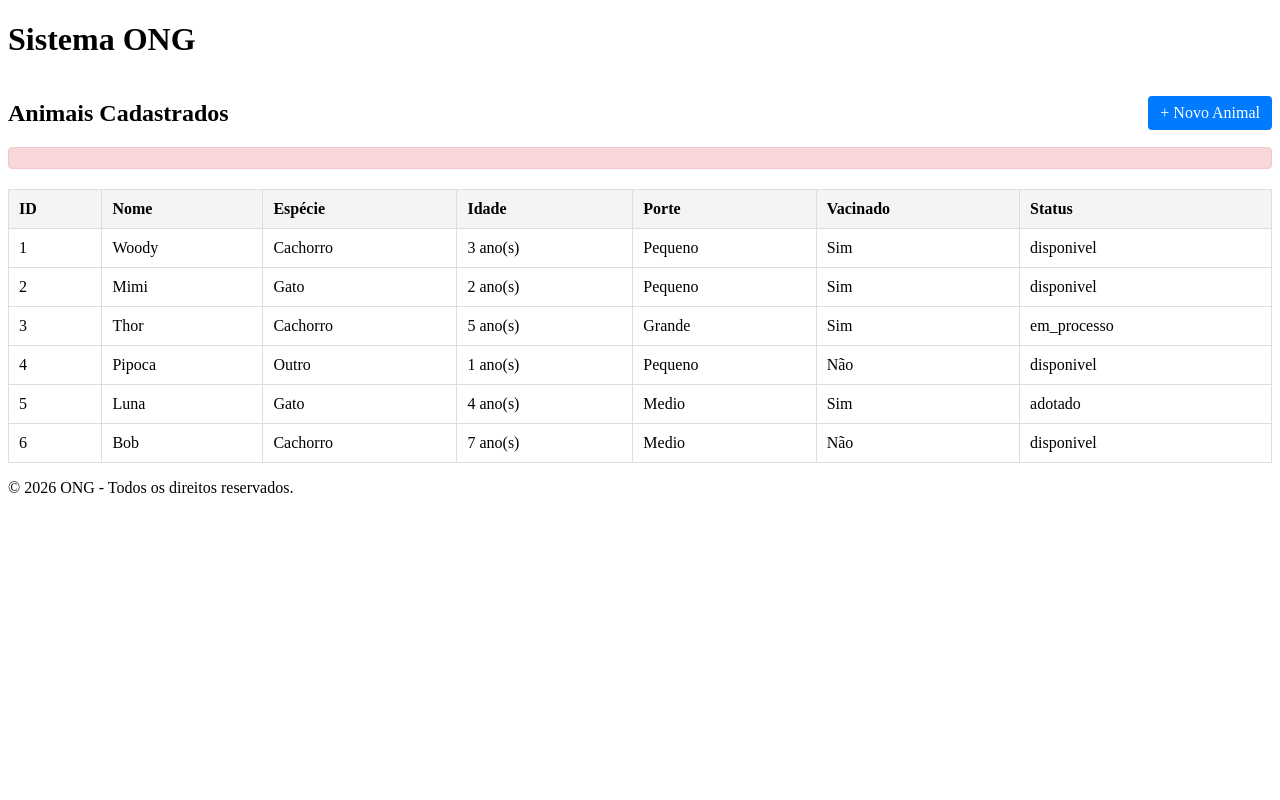
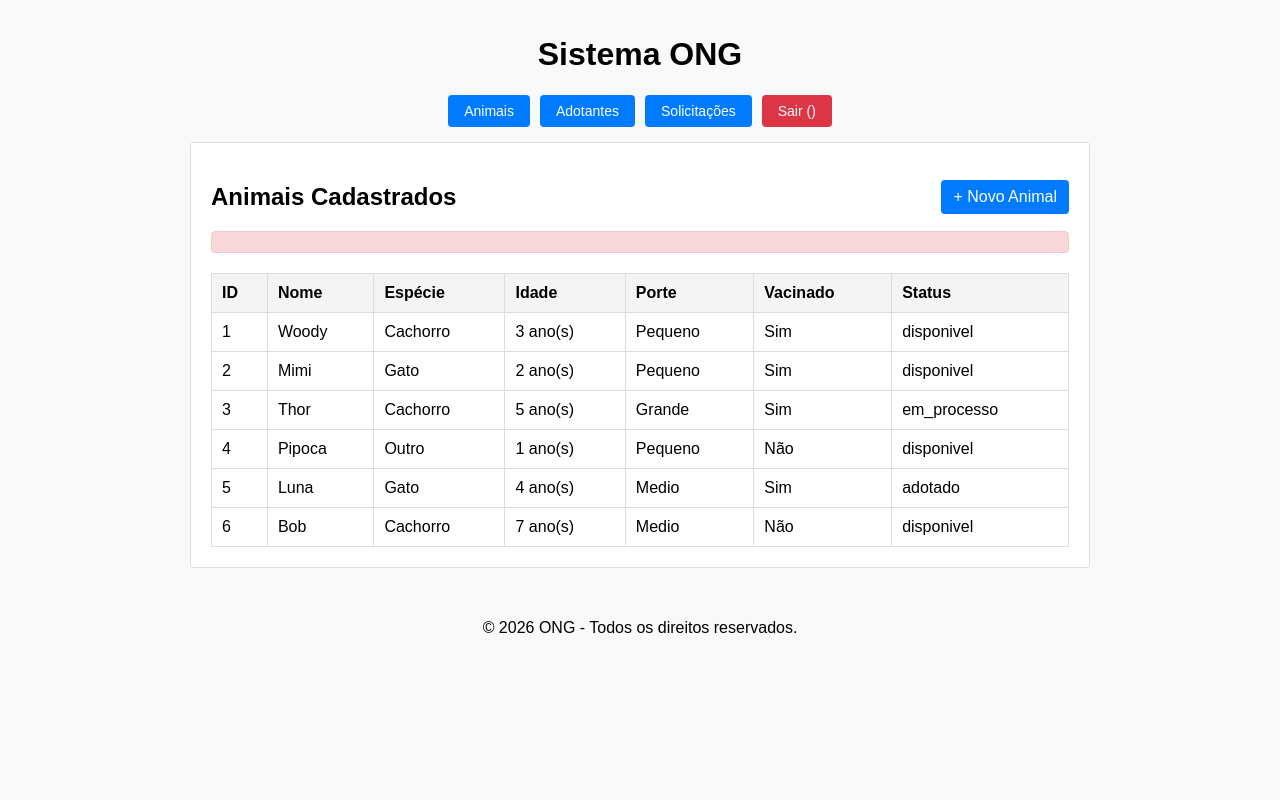
Before and after one commit to sthevenalves/sistema_adocao_animais_php, a PHP site: page / in a window 1280 px wide. Run offline with PHP 8.4, Linux system fonts and the light colour scheme; the visitor is signed in with stand-in values (Sample User, id 1); data comes from the database, SQL or seed files in the repository; both versions use the stored data as it was after the commit.

Commit message:
Implementada validações, rotas, navegacao e hash de senha de usuarios

```diff
--- a/app/Controllers/AdotanteController.php
+++ b/app/Controllers/AdotanteController.php
@@ -17,7 +17,7 @@ class AdotanteController
     public function index(): void
     {
         $adotantes = $this->adotanteModel->findAll();
-        require_once __DIR__ . '/../Views/adotantes/index.php';
+        require_once __DIR__ . '/../Views/adotantes/index.php'; // Carrega o arquivo HTML/PHP da View
     }
 
     // Exibe o formulário de cadastro de adotante
@@ -27,31 +27,66 @@ class AdotanteController
         require_once __DIR__ . '/../Views/adotantes/form.php';
     }
 
+    // Valida os dados do formulário
+    private function validarFormulario(array $dados): ?string
+    {
+        $usuario_id = $dados['usuario_id'] ?? null;
+        $cpf = trim($dados['cpf'] ?? '');
+        $telefone = trim($dados['telefone'] ?? '');
+        $tipo_moradia = trim($dados['tipo_moradia'] ?? '');
+
+        // Verifica se há campos vazios
+        if (empty($usuario_id) || empty($cpf) || empty($telefone) || empty($tipo_moradia)) {
+            return 'Preencha todos os campos obrigatórios!';
+        }
+
+        if (!is_numeric($usuario_id) || (int)$usuario_id <= 0) {
+            return 'Selecione um usuário válido.';
+        }
+
+        // Limita o CPF em 14 caracteres
+        if (mb_strlen($cpf) > 14) {
+            return 'O CPF não pode ter mais de 14 caracteres.';
+        }
+
+        // Limita o telefone em 20 caracteres
+        if (mb_strlen($telefone) > 20) {
+            return 'O telefone não pode ter mais de 20 caracteres.';
+        }
+
+        return null; // Retorna null se não houver erros
+    }
+
     // Processa o envio do formulário (POST)
     public function salvar(): void
     {
+        // Recebe os dados do formulário
         $usuario_id = $_POST['usuario_id'] ?? null;
         $cpf = trim($_POST['cpf'] ?? '');
         $telefone = trim($_POST['telefone'] ?? '');
-        $tipo_moradia = trim($_POST['tipo_moradia'] ?? '');
         $tem_outros_pets = !empty($_POST['tem_outros_pets']) ? 1 : 0;
 
+        $tipo_moradiaInput = ucfirst(strtolower(trim($_POST['tipo_moradia'] ?? '')));
         $moradiasValidas = ['Casa', 'Apartamento', 'Chácara'];
-        if (!in_array($tipo_moradia, $moradiasValidas, true)) {
-            $tipo_moradia = '';
-        }
+        $tipo_moradia = in_array($tipo_moradiaInput, $moradiasValidas, true) ? $tipo_moradiaInput : '';
 
-        // Validação de campos obrigatórios
-        if (empty($usuario_id) || empty($cpf) || empty($telefone) || empty($tipo_moradia)) {
-            $_SESSION['feedback'] = [
-                'tipo' => 'erro',
-                'mensagem' => 'Preencha todos os campos obrigatórios!'
-            ];
-            header('Location: /adotantes/criar');
+        $dadosParaValidar = [
+            'usuario_id' => $usuario_id,
+            'cpf' => $cpf,
+            'telefone' => $telefone,
+            'tipo_moradia' => $tipo_moradia
+        ];
+
+        $erro = $this->validarFormulario($dadosParaValidar);
+        if ($erro !== null)
+        {   // Grava uma mensagem temporária na sessão para exibir na tela do usuário
+            $_SESSION['feedback'] = ['tipo' => 'erro', 'mensagem' => $erro];
+            header('Location: /adotantes/criar'); // Instrução HTTP para voltar ao formulário
             exit;
         }
 
         try {
+            // Se passou nas validações, chama o Model para salvar
             $sucesso = $this->adotanteModel->cadastrar(
                 (int) $usuario_id,
                 $cpf,
@@ -60,17 +95,22 @@ class AdotanteController
                 $tem_outros_pets
             );
 
-            if ($sucesso) {
+            if ($sucesso)
+            {
                 $_SESSION['feedback'] = [
                     'tipo' => 'sucesso',
                     'mensagem' => 'Perfil do adotante cadastrado com sucesso!'
                 ];
+                // Sucesso: vai para a lista de adotantes
                 header('Location: /adotantes');
-            } else {
+            }
+            else
+            {
                 $_SESSION['feedback'] = [
                     'tipo' => 'erro',
                     'mensagem' => 'Erro ao salvar o perfil do adotante no banco de dados.'
                 ];
+                // Falhou: volta para o forms do banco
                 header('Location: /adotantes/criar');
             }
         } catch (\PDOException $e) {
--- a/app/Controllers/AnimalController.php
+++ b/app/Controllers/AnimalController.php
@@ -26,6 +26,37 @@ class AnimalController
         require_once __DIR__ . '/../Views/animais/form.php';
     }
 
+    // Valida os dados do formulário
+    private function validarFormulario(array $dados): ?string
+    {
+        $nome = trim($dados['nome'] ?? '');
+        $especie = trim($dados['especie'] ?? '');
+        $idade = $dados['idade'] ?? null;
+        $descricao = $dados['descricao'] ?? null;
+
+        // Verifica se há campos vazios
+        if (empty($nome) || empty($especie) || $idade === null || $idade === '') {
+            return 'Preencha todos os campos obrigatórios!';
+        }
+
+        // Limita o nome em 100 caracteres
+        if (mb_strlen($nome) > 100) {
+            return 'O nome não pode ter mais de 100 caracteres.';
+        }
+
+        // Limita o nome em 100 caracteres
+        if (!is_numeric($idade) || (int)$idade < 0) {
+            return 'A idade deve ser um número inteiro positivo.';
+        }
+
+        // Limita o nome em 1000 caracteres
+        if ($descricao !== null && mb_strlen($descricao) > 1000) {
+            return 'A descrição é muito longa (máximo de 1000 caracteres).';
+        }
+
+        return null; // Retorna null se não houver erros
+    }
+
     // Processa o envio do formulário (POST)
     public function salvar(): void
     {
@@ -33,31 +64,37 @@ class AnimalController
         $nome = trim($_POST['nome'] ?? '');
         $especie = trim($_POST['especie'] ?? '');
         $idade = $_POST['idade'] ?? ($_POST['idade_anos'] ?? null);
-        $porte = trim($_POST['porte'] ?? '');
         $vacinado = !empty($_POST['vacinado']) ? 1 : 0;
         $descricao = isset($_POST['descricao']) && trim($_POST['descricao']) !== '' ? trim($_POST['descricao']) : null;
         $status = trim($_POST['status'] ?? 'disponivel');
 
+        // Define o valor padrão de porte como médio se não for preenchido
+        $porteInput = ucfirst(strtolower(trim($_POST['porte'] ?? '')));
+        $portesPermitidos = ['Pequeno', 'Medio', 'Grande'];
+        $porte = in_array($porteInput, $portesPermitidos, true) ? $porteInput : 'Medio'; // Valor padrão
+
+        // Define o valor padrão de status como disponível se não for preenchido
         $statusPermitidos = ['disponivel', 'em_processo', 'adotado'];
         if (!in_array($status, $statusPermitidos, true)) {
-            $status = 'disponivel';
+            $status = 'disponivel'; // Valor padrão
         }
 
-        // Verifica se há campos vazios
-        if (empty($nome) || empty($especie) || $idade === null || $idade === '' || empty($porte))
-        {
-            // Grava uma mensagem temporária na sessão para exibir na tela do usuário
-            $_SESSION['feedback'] = [
-                'tipo' => 'erro',
-                'mensagem' => 'Preencha todos os campos obrigatórios!'
-            ];
+        $dadosParaValidar = [
+            'nome' => $nome,
+            'especie' => $especie,
+            'idade' => $idade,
+            'descricao' => $descricao
+        ];
 
-            // Instrução HTTP para voltar ao formulário
-            header('Location: /animais/criar');
+        $erro = $this->validarFormulario($dadosParaValidar);
+        if ($erro !== null)
+        {   // Grava uma mensagem temporária na sessão para exibir na tela do usuário
+            $_SESSION['feedback'] = ['tipo' => 'erro', 'mensagem' => $erro];
+            header('Location: /animais/criar'); // Instrução HTTP para voltar ao formulário
             exit;
         }
 
-        // Se passou na validação, chama o Model para salvar
+        // Se passou nas validações, chama o Model para salvar
         $sucesso = $this->animalModel->cadastrar(
             $nome,
             $especie,
@@ -67,6 +104,7 @@ class AnimalController
             $descricao,
             $status
         );
+
         // A função Animal dos Models retorna TRUE se foi salvo tudo e aí entra no IF
         if ($sucesso)
         {
--- a/app/Controllers/AuthController.php
+++ b/app/Controllers/AuthController.php
@@ -49,7 +49,6 @@ class AuthController
             exit;
         }
 
-
         session_regenerate_id(true);
 
         $_SESSION['usuario'] = [
--- a/app/Controllers/SolicitacaoController.php
+++ b/app/Controllers/SolicitacaoController.php
@@ -14,6 +14,7 @@ class SolicitacaoController
 
     public function __construct()
     {
+        // Instancia o Model para usar os métodos
         $this->solicitacaoModel = new SolicitacaoAdocao();
         $this->animalModel = new Animal();
         $this->adotanteModel = new Adotante();
@@ -23,7 +24,7 @@ class SolicitacaoController
     public function index(): void
     {
         $solicitacoes = $this->solicitacaoModel->findAll();
-        require_once __DIR__ . '/../Views/solicitacoes/index.php';
+        require_once __DIR__ . '/../Views/solicitacoes/index.php'; // Carrega o arquivo HTML/PHP da View
     }
 
     // Exibe o formulário de solicitação de adoção
@@ -37,9 +38,37 @@ class SolicitacaoController
         require_once __DIR__ . '/../Views/solicitacoes/form.php';
     }
 
+    // Valida os dados do formulário
+    private function validarFormulario(array $dados): ?string
+    {
+        $animal_id = $dados['animal_id'] ?? null;
+        $adotante_id = $dados['adotante_id'] ?? null;
+        $observacoes_admin = $dados['observacoes_admin'] ?? null;
+
+        // Verifica se há campos vazios
+        if (empty($animal_id) || empty($adotante_id)) {
+            return 'Selecione um animal e um perfil de adotante!';
+        }
+
+        if (!is_numeric($animal_id) || (int)$animal_id <= 0) {
+            return 'Selecione um animal válido.';
+        }
+
+        if (!is_numeric($adotante_id) || (int)$adotante_id <= 0) {
+            return 'Selecione um adotante válido.';
+        }
+
+        if ($observacoes_admin !== null && mb_strlen($observacoes_admin) > 1000) {
+            return 'As observações não podem ter mais de 1000 caracteres.';
+        }
+
+        return null; // Retorna null se não houver erros
+    }
+
     // Processa o envio da solicitação (POST)
     public function salvar(): void
     {
+        // Recebe os dados do formulário
         $animal_id = $_POST['animal_id'] ?? null;
         $adotante_id = $_POST['adotante_id'] ?? null;
         $status = trim($_POST['status'] ?? 'pendente');
@@ -47,21 +76,27 @@ class SolicitacaoController
             ? trim($_POST['observacoes_admin'])
             : null;
 
+        // Define o valor padrão de status como pendente se não for preenchido
         $statusPermitidos = ['pendente', 'em_analise', 'aprovado', 'rejeitado'];
         if (!in_array($status, $statusPermitidos, true)) {
-            $status = 'pendente';
+            $status = 'pendente'; // Valor padrão
         }
 
-        // Validação de campos obrigatórios
-        if (empty($animal_id) || empty($adotante_id)) {
-            $_SESSION['feedback'] = [
-                'tipo' => 'erro',
-                'mensagem' => 'Selecione um animal e um perfil de adotante!'
-            ];
-            header('Location: /solicitacoes/criar');
+        $dadosParaValidar = [
+            'animal_id' => $animal_id,
+            'adotante_id' => $adotante_id,
+            'observacoes_admin' => $observacoes_admin
+        ];
+
+        $erro = $this->validarFormulario($dadosParaValidar);
+        if ($erro !== null)
+        {   // Grava uma mensagem temporária na sessão para exibir na tela do usuário
+            $_SESSION['feedback'] = ['tipo' => 'erro', 'mensagem' => $erro];
+            header('Location: /solicitacoes/criar'); // Instrução HTTP para voltar ao formulário
             exit;
         }
 
+        // Se passou nas validações, chama o Model para salvar
         $sucesso = $this->solicitacaoModel->cadastrar(
             (int) $animal_id,
             (int) $adotante_id,
@@ -69,17 +104,22 @@ class SolicitacaoController
             $status
         );
 
-        if ($sucesso) {
+        if ($sucesso)
+        {
             $_SESSION['feedback'] = [
                 'tipo' => 'sucesso',
                 'mensagem' => 'Solicitação de adoção registrada com sucesso!'
             ];
+            // Sucesso: vai para a lista de solicitacoes
             header('Location: /solicitacoes');
-        } else {
+        }
+        else
+        {
             $_SESSION['feedback'] = [
                 'tipo' => 'erro',
                 'mensagem' => 'Erro ao salvar a solicitação de adoção no banco de dados.'
             ];
+            // Falhou: volta para o forms do banco
             header('Location: /solicitacoes/criar');
         }
         exit;
@@ -88,6 +128,7 @@ class SolicitacaoController
     // Processa a alteração de status da solicitação (POST)
     public function atualizarStatus(): void
     {
+        // Recebe os dados do formulário
         $id = $_POST['id'] ?? null;
         $status = trim($_POST['status'] ?? '');
         $observacoes_admin = isset($_POST['observacoes_admin']) && trim($_POST['observacoes_admin']) !== ''
@@ -96,7 +137,7 @@ class SolicitacaoController
 
         $statusPermitidos = ['pendente', 'em_analise', 'aprovado', 'rejeitado'];
 
-        if (empty($id) || !in_array($status, $statusPermitidos, true)) {
+        if (empty($id) || !is_numeric($id) || (int)$id <= 0 || !in_array($status, $statusPermitidos, true)) {
             $_SESSION['feedback'] = [
                 'tipo' => 'erro',
                 'mensagem' => 'Status ou solicitação inválida para atualização.'
@@ -105,12 +146,42 @@ class SolicitacaoController
             exit;
         }
 
+        if ($observacoes_admin !== null && mb_strlen($observacoes_admin) > 1000) {
+            $_SESSION['feedback'] = [
+                'tipo' => 'erro',
+                'mensagem' => 'As observações não podem ter mais de 1000 caracteres.'
+            ];
+            header('Location: /solicitacoes');
+            exit;
+        }
+
+        // Busca a solicitação para saber a qual animal ela pertence
+        $solicitacao = $this->solicitacaoModel->findByID((int) $id);
+
+        if (!$solicitacao) {
+            $_SESSION['feedback'] = [
+                'tipo' => 'erro',
+                'mensagem' => 'Solicitação não encontrada.'
+            ];
+            header('Location: /solicitacoes');
+            exit;
+        }
+
         $sucesso = $this->solicitacaoModel->atualizarStatus((int) $id, $status, $observacoes_admin);
 
         if ($sucesso) {
+            // Regra de negócio: Sincroniza o status do animal conforme a solicitação
+            if ($status === 'aprovado') {
+                $this->animalModel->atualizarStatus((int) $solicitacao['animal_id'], 'adotado');
+            } elseif ($status === 'em_analise') {
+                $this->animalModel->atualizarStatus((int) $solicitacao['animal_id'], 'em_processo');
+            } elseif ($status === 'rejeitado') {
+                $this->animalModel->atualizarStatus((int) $solicitacao['animal_id'], 'disponivel');
+            }
+
             $_SESSION['feedback'] = [
                 'tipo' => 'sucesso',
-                'mensagem' => 'Status da solicitação atualizado com sucesso!'
+                'mensagem' => 'Status da solicitação e do animal atualizados com sucesso!'
             ];
         } else {
             $_SESSION['feedback'] = [
--- a/app/Models/Animal.php
+++ b/app/Models/Animal.php
@@ -106,4 +106,10 @@ class Animal extends Model
 
         return $query->fetchAll();
     }
+
+    public function atualizarStatus(int $id, string $status): bool
+    {
+        $query = $this->db->prepare("UPDATE animais SET status = :status WHERE id = :id");
+        return $query->execute(['id' => $id, 'status' => $status]);
+    }
 }
--- a/app/Models/SolicitacaoAdocao.php
+++ b/app/Models/SolicitacaoAdocao.php
@@ -49,27 +49,16 @@ class SolicitacaoAdocao extends Model
 
     public function atualizarStatus(int $id, string $status, ?string $observacoes_admin = null): bool
     {
-        if ($observacoes_admin !== null) {
-            $query = $this->db->prepare(
-                "UPDATE solicitacoes_adocao
-                 SET status = :status, observacoes_admin = :observacoes_admin
-                 WHERE id = :id"
-            );
-            return $query->execute([
-                'id' => $id,
-                'status' => $status,
-                'observacoes_admin' => $observacoes_admin
-            ]);
-        }
-
         $query = $this->db->prepare(
             "UPDATE solicitacoes_adocao
-             SET status = :status
-             WHERE id = :id"
+         SET status = :status, observacoes_admin = :observacoes_admin
+         WHERE id = :id"
         );
+
         return $query->execute([
             'id' => $id,
-            'status' => $status
+            'status' => $status,
+            'observacoes_admin' => $observacoes_admin
         ]);
     }
 
--- a/app/Views/layouts/header.php
+++ b/app/Views/layouts/header.php
@@ -1,7 +1,6 @@
 <?php
 // Garantimos que a sessão já está ativa para conseguir ler as mensagens, senão inicia a sessão
-if (session_status() === PHP_SESSION_NONE)
-{
+if (session_status() === PHP_SESSION_NONE) {
     session_start();
 }
 ?>
@@ -11,11 +10,20 @@ if (session_status() === PHP_SESSION_NONE)
     <meta charset="UTF-8">
     <meta name="viewport" content="width=device-width, initial-scale=1.0">
     <title>Sistema ONG - Adoção</title>
-    <!-- O navegador busca o CSS da pasta public/css/style.css -->
     <link rel="stylesheet" href="/css/style.css">
 </head>
 <body>
 <header>
     <h1>Sistema ONG</h1>
+    <nav class="nav-menu">
+        <a href="/animais" class="btn-nav">Animais</a>
+        <?php if (!empty($_SESSION['usuario'])): ?>
+            <a href="/adotantes" class="btn-nav">Adotantes</a>
+            <a href="/solicitacoes" class="btn-nav">Solicitações</a>
+            <a href="/logout" class="btn-nav btn-sair">Sair (<?= htmlspecialchars($_SESSION['usuario']['nome'] ?? '') ?>)</a>
+        <?php else: ?>
+            <a href="/login" class="btn-nav">Entrar</a>
+        <?php endif; ?>
+    </nav>
 </header>
 <main>
--- a/public/css/style.css
+++ b/public/css/style.css
@@ -1,3 +1,62 @@
+body {
+    font-family: Arial, sans-serif;
+    margin: 0;
+    padding: 0;
+    display: flex;
+    flex-direction: column;
+    align-items: center;
+    min-height: 100vh;
+    background-color: #f9f9f9;
+}
+
+header, footer {
+    width: 100%;
+    max-width: 900px;
+    text-align: center;
+    padding: 15px 0;
+}
+
+main {
+    width: 100%;
+    max-width: 900px;
+    background: #fff;
+    padding: 20px;
+    box-sizing: border-box;
+    border: 1px solid #ddd;
+    border-radius: 4px;
+    margin-bottom: 20px;
+}
+
+.nav-menu {
+    display: flex;
+    justify-content: center;
+    gap: 10px;
+    margin-top: 10px;
+    flex-wrap: wrap;
+}
+
+.btn-nav {
+    display: inline-block;
+    padding: 8px 16px;
+    background-color: #007bff;
+    color: white;
+    text-decoration: none;
+    border-radius: 4px;
+    font-size: 14px;
+}
+
+.btn-nav:hover {
+    background-color: #0056b3;
+}
+
+.btn-sair {
+    background-color: #dc3545;
+}
+
+.btn-sair:hover {
+    background-color: #c82333;
+}
+
 .alerta-erro {
     color: #721c24;
     background-color: #f8d7da;
@@ -26,7 +85,7 @@ label {
     font-weight: bold;
 }
 
-input {
+input, select, textarea {
     width: 100%;
     padding: 8px;
     box-sizing: border-box;
@@ -37,7 +96,12 @@ button {
     background-color: #28a745;
     color: white;
     border: none;
+    border-radius: 4px;
     cursor: pointer;
+}
+
+button:hover {
+    background-color: #218838;
 }
 
 /* Estilos para a tabela do index */
--- a/public/index.php
+++ b/public/index.php
@@ -38,14 +38,15 @@ function exigirLogin(string $uriAtual): void
     }
 }
 
-// 2. Pega o caminho da URL acessada no navegador
+// Pega o caminho da URL acessada no navegador
 $uri = parse_url($_SERVER['REQUEST_URI'], PHP_URL_PATH);
+$metodo = $_SERVER['REQUEST_METHOD'];
 
-/// 3. Roteamento das URLs para os métodos do Controller
+/// Roteamento das URLs para os métodos do Controller
 if ($uri === '/animais' || $uri === '/') {
     (new AnimalController())->index();
 
-// rotas de login/logout (Parte 1 - Autenticacao)
+// rotas de login/logout (Autenticacao)
 } elseif ($uri === '/login' && $metodo === 'GET') {
     (new AuthController())->formLogin();
 } elseif ($uri === '/login' && $metodo === 'POST') {
```
Also changed, not shown: app/Views/solicitacoes/form.php (+6 -2 lines), sql/script.sql (+2 -11 lines), sql/seed.php (added, +35 -0 lines).
